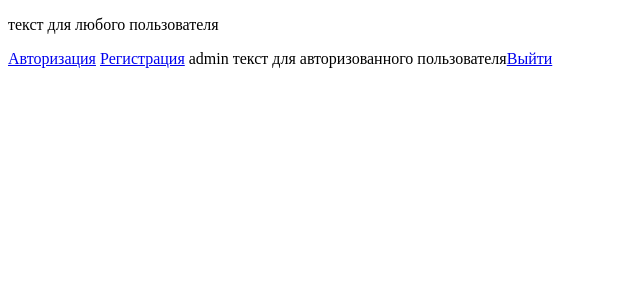
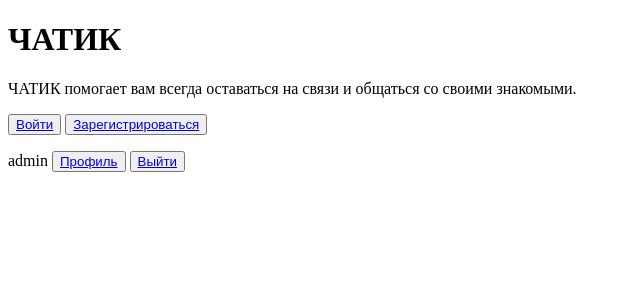
Before and after one commit to Makcim1988/social, a PHP site: page / in a window 1280 px wide. Shown: the top 300 px of the page, without its empty margins (0-640 px from the left). Run offline with PHP 8.4, Linux system fonts and the light colour scheme; a user stored in the database is signed in.

Commit message:
Add files via upload

```diff
--- a/index.php
+++ b/index.php
@@ -7,22 +7,35 @@ session_start();
 ?>
 <!DOCTYPE html>
 <html>
-	<head>
+<head>
 
-	</head>
-	<body>
-		<p>текст для любого пользователя</p>
-        <a href="login.php">Авторизация</a>
-        <a href="register.php">Регистрация</a>
+</head>
+<body>
+<main class="main-section">
+    <div class="main-logo">
+        <h1 class="main-title">
+            ЧАТИК
+        </h1>
+        <p class="main-text">
+            ЧАТИК помогает вам всегда оставаться на связи и общаться со своими знакомыми.
+        </p>
+    </div>
+    <div class="main-menu">
+        <button class="login-button"><a href="login.php">Войти</a></button>
+        <button class="register-button"><a href="register.php">Зарегистрироваться</a></button>
         <?php
-
-            if(!empty($_SESSION['auth'])) {
-                echo $_SESSION['login'] . ' ';
-                echo 'текст для авторизованного пользователя';
-                echo '<a href="logout.php">Выйти</a>';
-            } else {
-                echo 'Вы не авторизованы';
-            }
-        ?>
-    </body>
+        if (!empty($_SESSION['auth'])) { ?>
+            <section class="auth-section">
+                <?php echo '<p class="profile-name">' . $_SESSION['login']; ?>
+                <button class="profile-button"><a href="profile.php">Профиль</a></button>
+                <button class="logout-button"><a href="logout.php">Выйти</a></button>
+            </section>
+        <?php } else { ?>
+            <section class="auth-section">
+                <p class="not-auth">Вы не авторизованы</p>
+            </section>
+        <?php } ?>
+    </div>
+</main>
+</body>
 </html>
--- a/users_connect.php
+++ b/users_connect.php
@@ -1,6 +1,6 @@
 <meta charset="utf-8">
 <?php
-$host = 'MySQL-8.0';
+$host = 'localhost';
 $user = 'root';
 $password = '';
 $name = 'social';
```
Also changed, not shown: profile.php (+16 -3 lines), register.php (+62 -7 lines).
